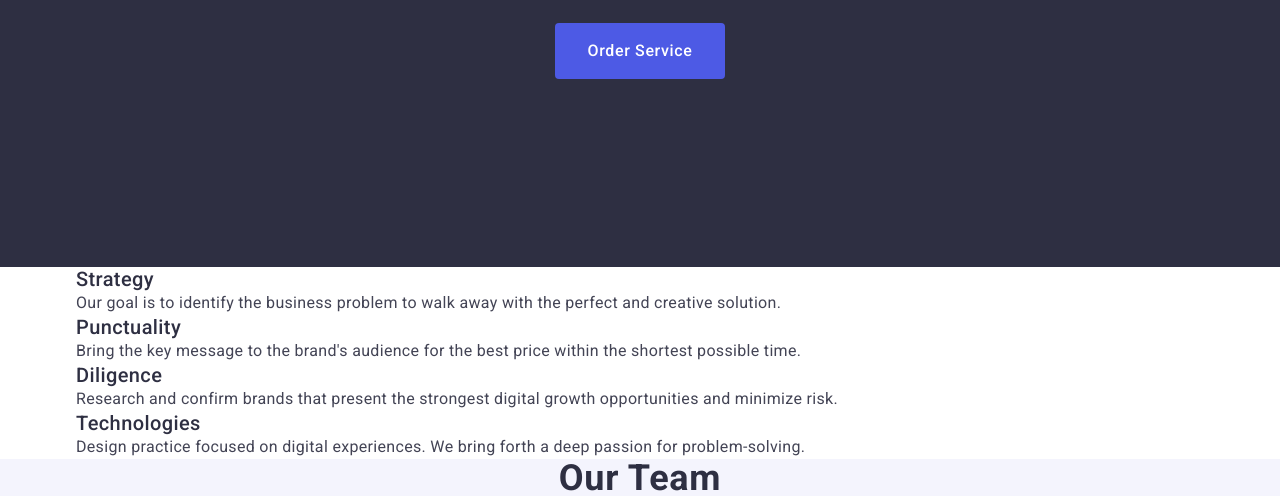
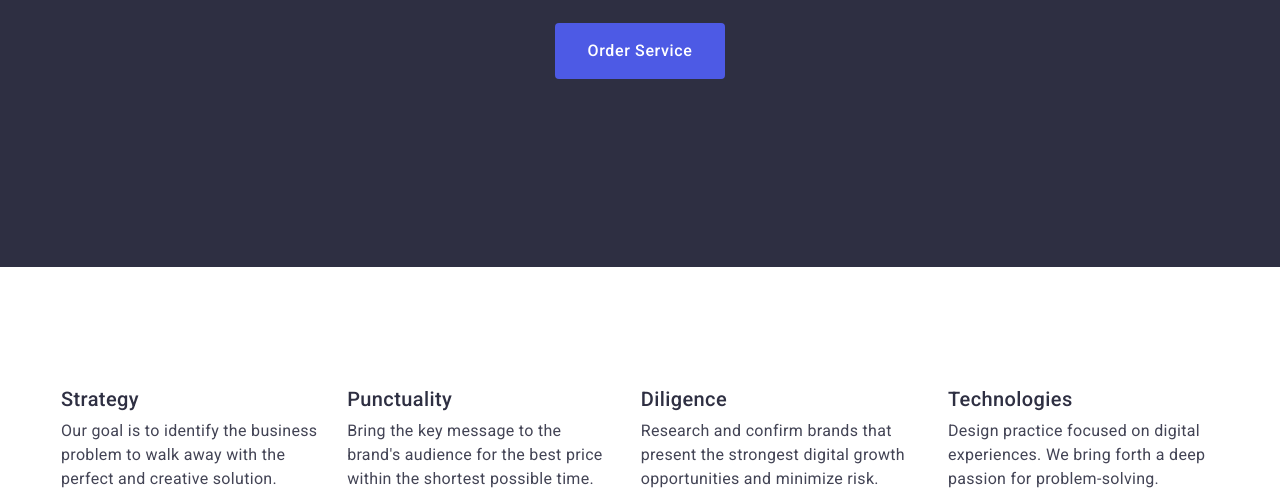
Before and after one commit to Aleksandr-1977/goit-markup-hw-03, a plain HTML site: page index.html in a window 1280 px wide. Shown: the part 403-899 px from the top of the page. Drawn offline with nearby package versions, Linux system fonts and the light colour scheme.

Commit message:
section 2

```diff
--- a/css/styles.css
+++ b/css/styles.css
@@ -95,7 +95,7 @@ margin-left: auto;}
   max-width: 1440px;
   margin-left: auto;
   margin-right: auto;
-  background: #2e2f42;}
+    background: #2e2f42;}
 .container-first{display: flex;
 flex-direction: column;
 align-items: center;}
@@ -126,14 +126,19 @@ align-items: center;}
   background: #404bbf;}
 /*-----------/Section1------------------------------------------*/
 /*------------Section2------------------------------------------*/
+.container-second{
+  padding: 120px 0;}
+.main-text-page-section-second{display: flex;
+justify-content: center;
+gap: 24px;}
 .title-page-section-second{
   font-weight: 500;
   font-size: 20px;
   line-height: 1.2;
   letter-spacing: 0.02em;
+  margin-bottom: 8px;
   color: #2e2f42;}
 .text-section-second{
-
   font-size: 16px;
   line-height: 1.5;
   letter-spacing: 0.02em;
--- a/index.html
+++ b/index.html
@@ -49,7 +49,7 @@
     <!--End hero section-->
     <!--Despription page-->
     <section class="page-section-second">
-      <div class="container">
+      <div class="container container-second">
         <h2 class="visually-hidden">Discription</h2>
         <ul class="main-text-page-section-second">
           <li class="text-page-section-second">
```
